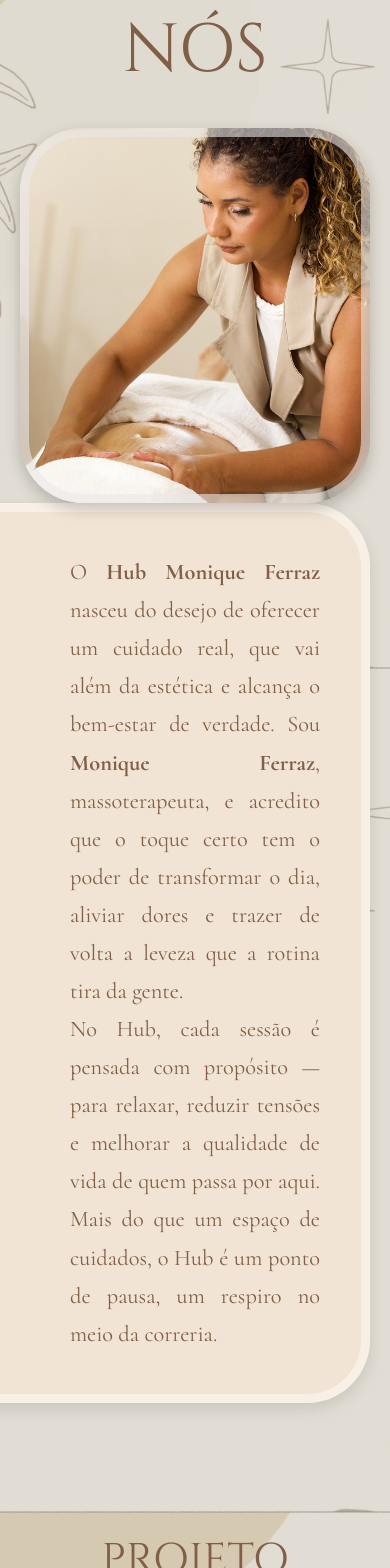
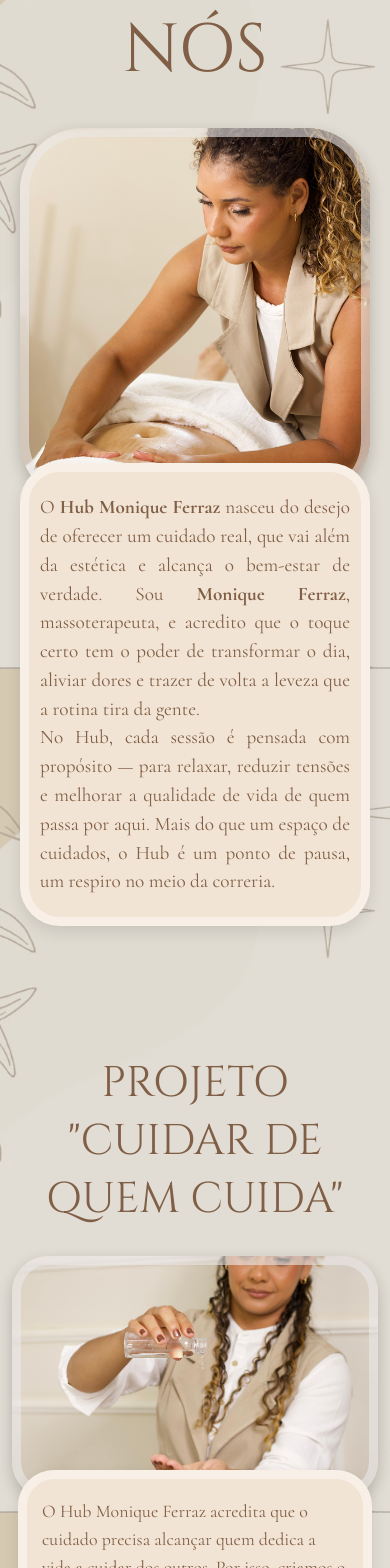
Before and after one commit to SAPI-Unesp/Projeto-Site-CasaMassagem, a React (Vite) app: page / in a window 390 px wide. Shown: the part 1020-2588 px from the top of the page. Built offline with nearby package versions, Linux system fonts and the light colour scheme.

Commit message:
Responsividade

```diff
--- a/src/pages/Home/Sections/AboutUs/AboutUs.style.ts
+++ b/src/pages/Home/Sections/AboutUs/AboutUs.style.ts
@@ -34,6 +34,7 @@
         grid-template-columns: 1fr;
     }
 `;
+
 export const ImageWrapper = styled(motion.div)`
     position: relative;
     background: #f2e4d4;
@@ -41,13 +42,18 @@
     box-shadow: 0 6px 15px rgba(0, 0, 0, 0.2);
     overflow: hidden;
     z-index: 2;
+
+    @media (max-width: 900px) {
+        width: 100%;
+        max-width: 500px;
+        margin: 0 auto;
+    }
 `;
 
 export const TextWrapper = styled(motion.div)`
     background: #f2e4d4;
     border-radius: 63px;
 
-    //melhorar abordagem para responsividade
     margin-left: -100px;
     padding: 50px 50px 50px 150px;
 
@@ -56,14 +62,28 @@
         inset 0 0 0 9px rgba(255, 255, 255, 0.4);
 
     font-family: ${({ theme }) => theme.fontsStyles.Cormorant};
-    font-size: ${({ theme }) => theme.fontSizes.Paragrafo};
+    font-size: calc(${({ theme }) => theme.fontSizes.Paragrafo} + 0.08rem);
     color: ${({ theme }) => theme.colors.marrom1};
     line-height: 1.7;
     text-align: justify;
     position: relative;
-    z-index: 1;
+    z-index: 3;
 
     p + p {
         margin-top: 20px;
     }
+
+    @media (max-width: 900px) {
+        margin-left: 0;
+        margin-top: -40px;
+        padding: 40px;
+        font-size: 1.1rem;
+
+        @media (max-width: 480px) {
+            padding: 30px 20px;
+            border-radius: 40px;
+            font-size: 1.2rem;
+            line-height: 1.5;
+        }
+    }
 `;
```
Also changed, not shown: 1 other file (tests, documents, lock files or other folders).
